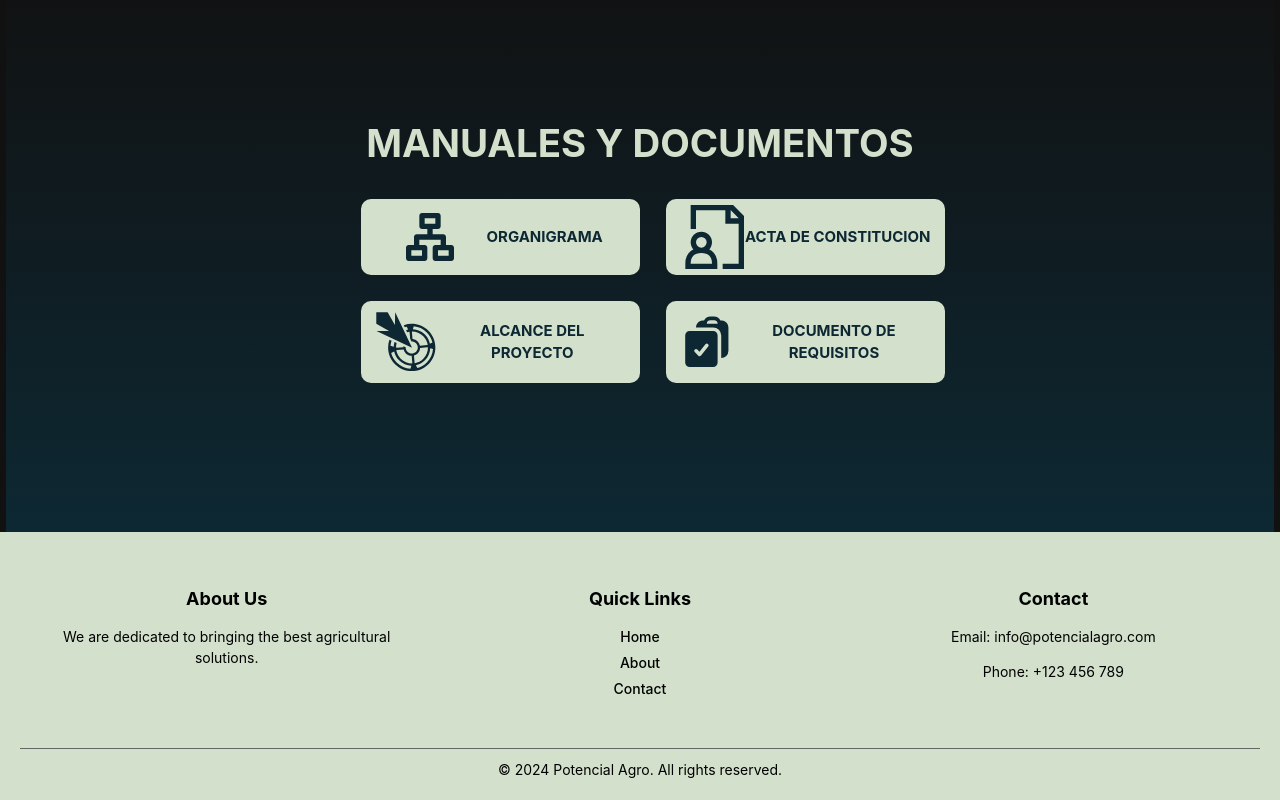
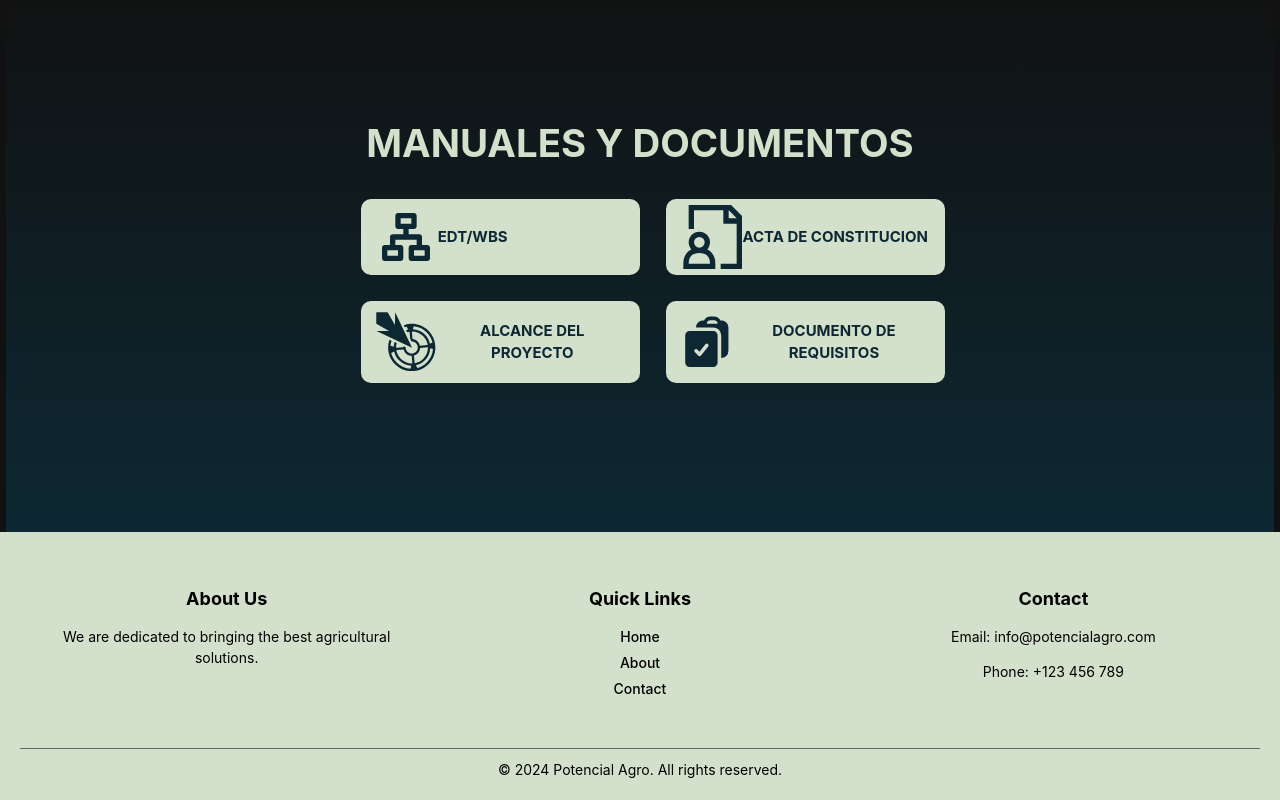
Before and after one commit to mateyyyy/PotencialAgroPage, a React (Vite) app: page / in a window 1280 px wide. Shown: the part 1916-2716 px from the top of the page. Built offline with nearby package versions, Linux system fonts and the light colour scheme.

Commit message:
EDT agregado

```diff
--- a/src/components/ProyectoApartado/ProyectoApartado.module.css
+++ b/src/components/ProyectoApartado/ProyectoApartado.module.css
@@ -28,7 +28,7 @@
     height: 50%;
     width: 100%;
     margin-bottom: 1vw;
-    justify-content: space-evenly;
+    justify-content: start;
     align-items: center;
     border-radius: 10px;
     padding: 1vw;
--- a/src/components/ProyectoApartado/index.jsx
+++ b/src/components/ProyectoApartado/index.jsx
@@ -13,12 +13,12 @@ export default function ProyectoApartado() {
       <h1 id={styles.titulo}>MANUALES Y DOCUMENTOS</h1>
         <div id={styles.PrinDiv}>
           <div className={styles.Card}>
-            <a href="" className={styles.link}>
+            <Link to={"/edt"} className={styles.link}>
               <div className={styles.cardInfo}>
                 <RiOrganizationChart style={{ width: '5vw', height: 'auto' }}/>
-                <h3 className={styles.cardInfoH3}>ORGANIGRAMA</h3>
+                <h3 className={styles.cardInfoH3}>EDT/WBS</h3>
               </div>
-            </a>
+            </Link>
 
             <Link to={"/alcance"} className={styles.link}>
               <div className={styles.cardInfo}>
--- /dev/null
+++ b/src/pages/EDT/EDT.module.css
@@ -0,0 +1,4 @@
+#EDTdiv{
+    width: 100vw;
+    height: 100vh;
+}
--- /dev/null
+++ b/src/pages/EDT/index.jsx
@@ -0,0 +1,10 @@
+import React from 'react'
+import styles from './EDT.module.css'
+
+export default function index() {
+  return (
+    <div id={styles.EDTdiv}>
+        <iframe width="100%" height="100%" src="https://miro.com/app/embed/uXjVLdPXU3A=/?pres=1&frameId=3458764600444426755&embedId=941154343460" frameborder="0" scrolling="no" allow="fullscreen; clipboard-read; clipboard-write" allowfullscreen></iframe>
+    </div>
+  )
+}
```
Also changed, not shown: src/config/router.jsx (+9 -2 lines), src/pages/Alcance/Alcance.module.css (+0 -9 lines).
